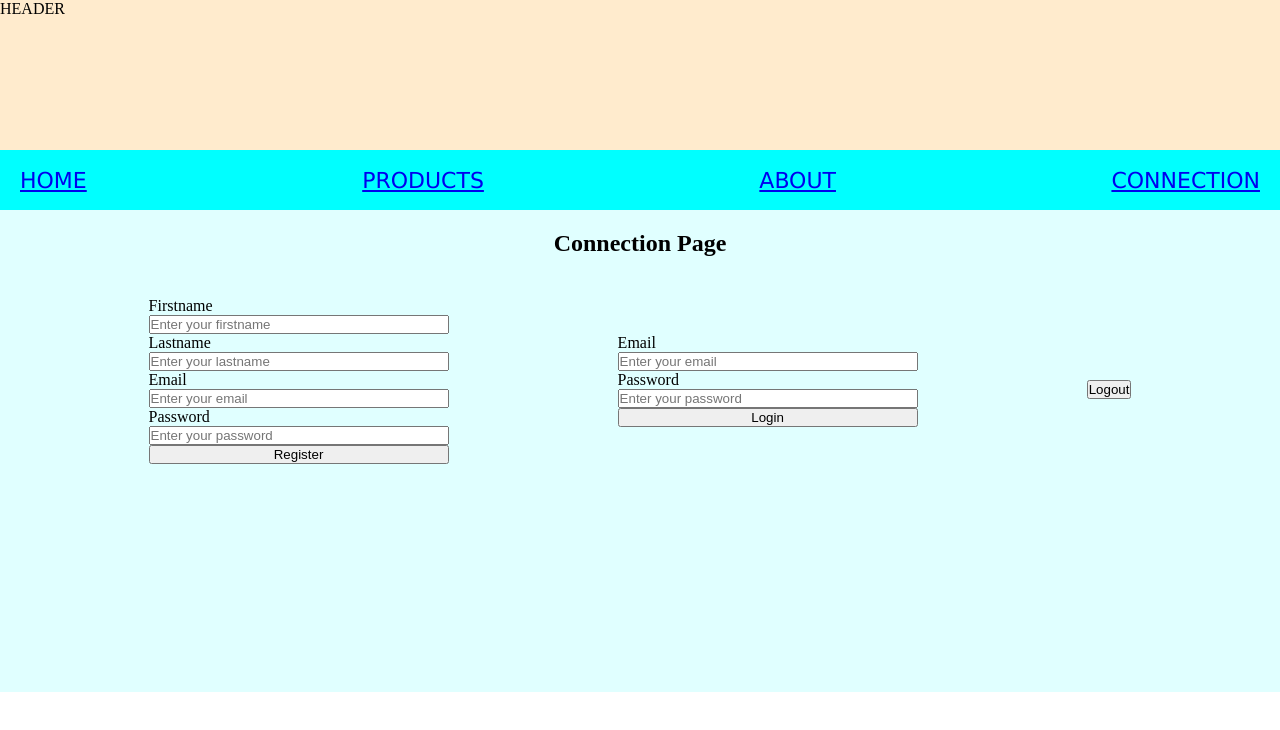
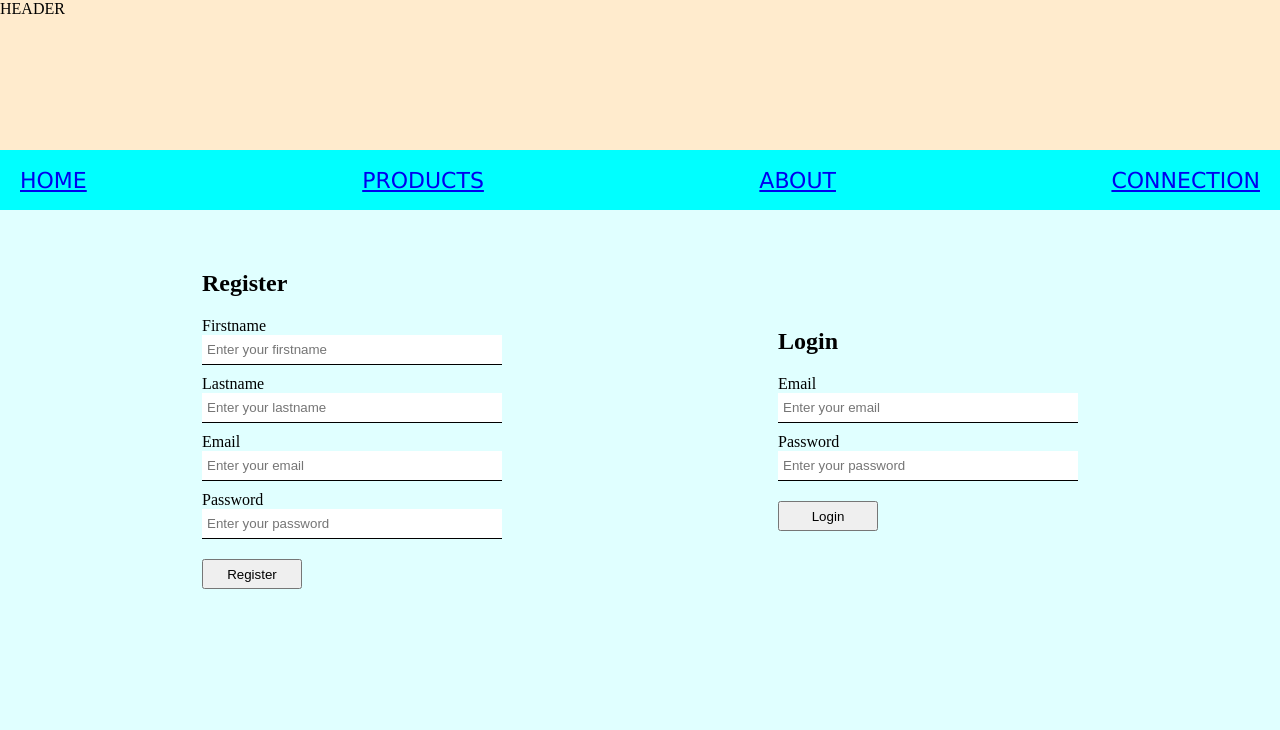
Before and after one commit to Matteus888/my-80store-frontend, a React (Vite) app: page /connect in a window 1280 px wide. Shown: the top 730 px of the page. Built offline with nearby package versions, Linux system fonts and the light colour scheme.

Commit message:
Move logout to Header

```diff
--- a/src/components/Navbar.jsx
+++ b/src/components/Navbar.jsx
@@ -1,12 +1,29 @@
 import styles from "../styles/Navbar.module.css";
 import { useEffect, useState } from "react";
-import { useSelector } from "react-redux";
+import { useSelector, useDispatch } from "react-redux";
+import { logout } from "../store/userReducer";
 import { Link } from "react-router-dom";
 
 export default function Navbar() {
   const [isAdmin, setIsAdmin] = useState(false);
+  const [isLogged, setIsLogged] = useState(false);
 
   const user = useSelector((state) => state.user.value);
+  const dispatch = useDispatch();
+
+  const handleLogout = async () => {
+    try {
+      await fetch("http://localhost:3000/users/logout", {
+        method: "POST",
+        credentials: "include",
+      });
+      setTimeout(() => {
+        dispatch(logout());
+      }, 500);
+    } catch (error) {
+      console.error("Signout failed:", error);
+    }
+  };
 
   useEffect(() => {
     if (user.role === "admin") {
@@ -14,7 +31,13 @@ export default function Navbar() {
     } else {
       setIsAdmin(false);
     }
-  }, [user.role]);
+
+    if (user.publicId === null) {
+      setIsLogged(false);
+    } else {
+      setIsLogged(true);
+    }
+  }, [user]);
 
   return (
     <nav className={styles.navbar}>
@@ -22,7 +45,8 @@ export default function Navbar() {
       <Link to="/products">PRODUCTS</Link>
       {isAdmin && <Link to="/addproduct">ADD PRODUCT</Link>}
       <Link to="/about">ABOUT</Link>
-      <Link to="/connect">CONNECTION</Link>
+      {!isLogged && <Link to="/connect">CONNECTION</Link>}
+      {isLogged && <p onClick={handleLogout}>LOGOUT</p>}
     </nav>
   );
 }
--- a/src/pages/Connection.jsx
+++ b/src/pages/Connection.jsx
@@ -1,7 +1,7 @@
 import styles from "../styles/Connection.module.css";
 import { useState, useRef } from "react";
 import { useDispatch } from "react-redux";
-import { login, logout } from "../store/userReducer";
+import { login } from "../store/userReducer";
 
 export default function Connection() {
   const [firstname, setFirstname] = useState("");
@@ -110,27 +110,11 @@ export default function Connection() {
     }
   };
 
-  const handleLogout = async (e) => {
-    e.preventDefault();
-
-    try {
-      await fetch("http://localhost:3000/users/logout", {
-        method: "POST",
-        credentials: "include",
-      });
-      setTimeout(() => {
-        dispatch(logout());
-      }, 500);
-    } catch (error) {
-      console.error("Signout failed:", error);
-    }
-  };
-
   return (
     <div className={styles.main}>
-      <h2>Connection Page</h2>
       <div className={styles.forms}>
         <div className={styles.registerSection}>
+          <h2>Register</h2>
           <form action="submit" onSubmit={async (e) => e.preventDefault()} className={styles.registerForm}>
             <label htmlFor="firstname">Firstname</label>
             <input
@@ -177,6 +161,7 @@ export default function Connection() {
           </form>
         </div>
         <div className={styles.loginSection}>
+          <h2>Login</h2>
           <form action="submit" onSubmit={async (e) => e.preventDefault()} className={styles.loginForm}>
             <label htmlFor="emailLogin">Email</label>
             <input
@@ -204,11 +189,6 @@ export default function Connection() {
             </p>
           </form>
         </div>
-        <div>
-          <button type="submit" onClick={handleLogout}>
-            Logout
-          </button>
-        </div>
       </div>
     </div>
   );
--- a/src/styles/Connection.module.css
+++ b/src/styles/Connection.module.css
@@ -5,7 +5,7 @@
   padding-top: 20px;
   background-color: lightcyan;
   width: 100%;
-  height: 100%;
+  height: calc(100vh - 210px);
 }
 
 .forms {
@@ -23,6 +23,25 @@
   width: 300px;
 }
 
+h2 {
+  margin-bottom: 20px;
+}
+
+input {
+  width: 100%;
+  height: 30px;
+  margin-bottom: 10px;
+  padding-left: 5px;
+  border: none;
+  border-bottom: 1px solid black;
+}
+
+button {
+  width: 100px;
+  height: 30px;
+  margin-top: 10px;
+}
+
 .errorText {
   color: red;
 }
```
